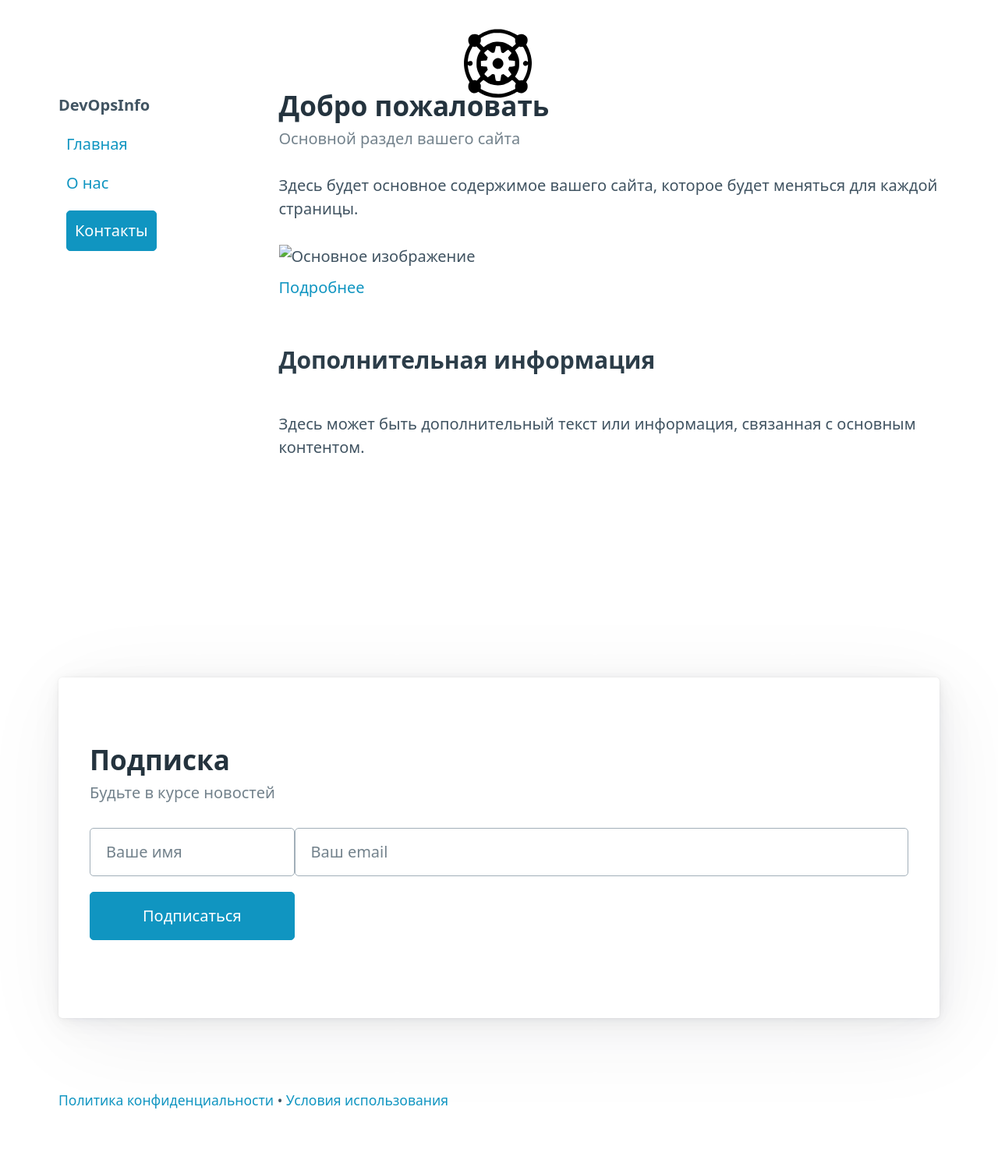
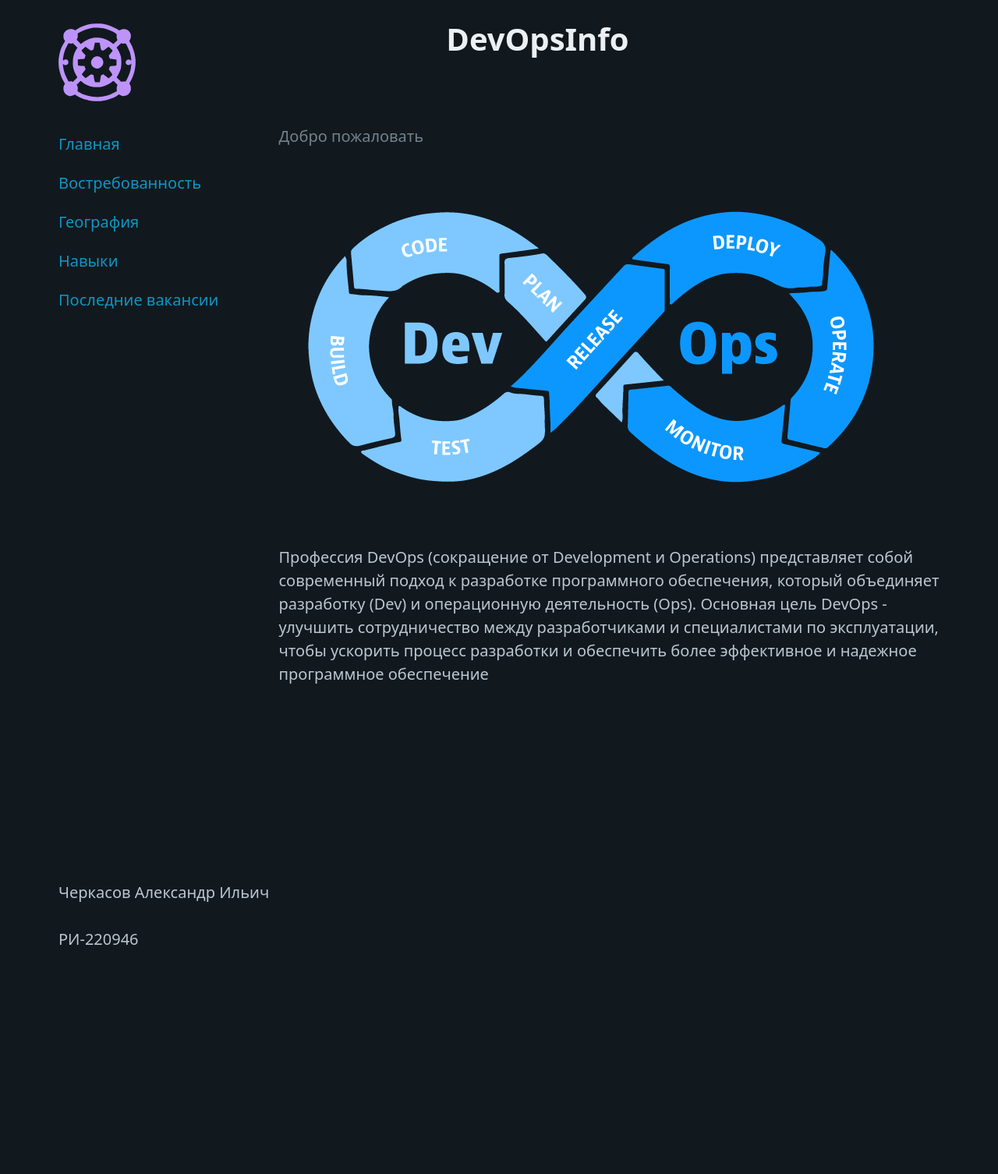
Before and after one commit to stdfury/devopsinfo, a Django app: page / in a window 1280 px wide. Shown: the whole page at 78% size. After the commit the page ends 1212 px from the top, so only its background shows below. Run offline with Django 5.2, Linux system fonts and the light colour scheme; some libraries are stand-ins or nearby versions.

Commit message:
Допилена статика и шаблон главной страницы

```diff
--- a/static/css/style.css
+++ b/static/css/style.css
@@ -1,3 +1,10 @@
+[data-theme=dark] {
+    --pico-background-color: #282a36;
+    --pico-color: #f8f8f2;
+    --pico-primary: #8be9fd;
+
+}
+
 .grid {
     display: grid;
     grid-template-columns: 1fr 3fr;
@@ -19,10 +26,14 @@ nav {
 }
 
 .container {
-    padding-top: 10px;
+    padding-top: 60px;
 }
 
 header {
     height: 100px;
     padding-top: 0px;
 }
+
+.header {
+    padding-top: 0;
+}
--- a/templates/main_page.html
+++ b/templates/main_page.html
@@ -1,6 +1,6 @@
 <!DOCTYPE html>
 {% load static %}
-<html lang="ru">
+<html lang="ru" data-theme="dark">
 <head>
     <meta charset="UTF-8">
     <meta name="viewport" content="width=device-width, initial-scale=1">
@@ -10,13 +10,13 @@
 </head>
 <body>
 
-<header class="container">
+<header class="container header">
     <nav>
         <ul>
-            <li></li>
+            <li><img src="{% static 'img/logo.svg' %}" alt="alt" class="logo"></li>
         </ul>
         <ul>
-            <li><strong> <img src="{% static 'img/logotype.svg' %}" alt="alt" class="logo">
+            <li><strong><h1>DevOpsInfo</h1>
             </strong></li>
         </ul>
         <ul>
@@ -31,51 +31,33 @@
         <aside>
             <nav class="col col-lg-2">
                 <ul>
-                    <li><strong>DevOpsInfo</strong></li>
-                </ul>
-                <ul>
                     <li><a href="#">Главная</a></li>
-                    <li><a href="#">О нас</a></li>
-                    <li><a href="#" role="button">Контакты</a></li>
+                    <li><a href="#">Востребованность</a></li>
+                    <li><a href="#">География</a></li>
+                    <li><a href="#">Навыки</a></li>
+                    <li><a href="#">Последние вакансии</a></li>
                 </ul>
             </nav>
         </aside>
         <section class="main-content">
             <hgroup>
                 <h2>Добро пожаловать</h2>
-                <h3>Основной раздел вашего сайта</h3>
             </hgroup>
-            <p>Здесь будет основное содержимое вашего сайта, которое будет меняться для каждой страницы.</p>
             <figure>
-                <img src="https://via.placeholder.com/600x400" alt="Основное изображение"/>
-                <figcaption><a href="#" target="_blank">Подробнее</a></figcaption>
+                <img src="{% static "img/devops_illustration.png" %}" alt="Основное изображение"/>
             </figure>
-            <h3>Дополнительная информация</h3>
-            <p>Здесь может быть дополнительный текст или информация, связанная с основным контентом.</p>
+            <p>Профессия DevOps (сокращение от Development и Operations) представляет собой современный подход к
+                разработке программного обеспечения, который объединяет разработку (Dev) и операционную деятельность
+                (Ops). Основная цель DevOps - улучшить сотрудничество между разработчиками и специалистами по
+                эксплуатации, чтобы ускорить процесс разработки и обеспечить более эффективное и надежное программное
+                обеспечение</p>
         </section>
     </div>
 </main>
 
-<section aria-label="Subscribe example" class="container">
-    <article>
-        <hgroup>
-            <h2>Подписка</h2>
-            <h3>Будьте в курсе новостей</h3>
-        </hgroup>
-        <form class="grid">
-            <input type="text"
-
-                   id="firstname" name="firstname" placeholder="Ваше имя" aria-label="Ваше имя" required/>
-            <input type="email" id="email" name="email" placeholder="Ваш email" aria-label="Ваш email" required/>
-            <button type="submit" onclick="event.preventDefault()">Подписаться</button>
-        </form>
-    </article>
-</section>
-
 <footer class="container">
-    <small>
-        <a href="#">Политика конфиденциальности</a> • <a href="#">Условия использования</a>
-    </small>
+    <p>Черкасов Александр Ильич</p>
+    <p>РИ-220946</p>
 </footer>
 </body>
 </html>
```
Also changed, not shown: static/img/devops_illustration.png (added), static/img/logo.svg (added), static/img/logotype.svg (deleted).
